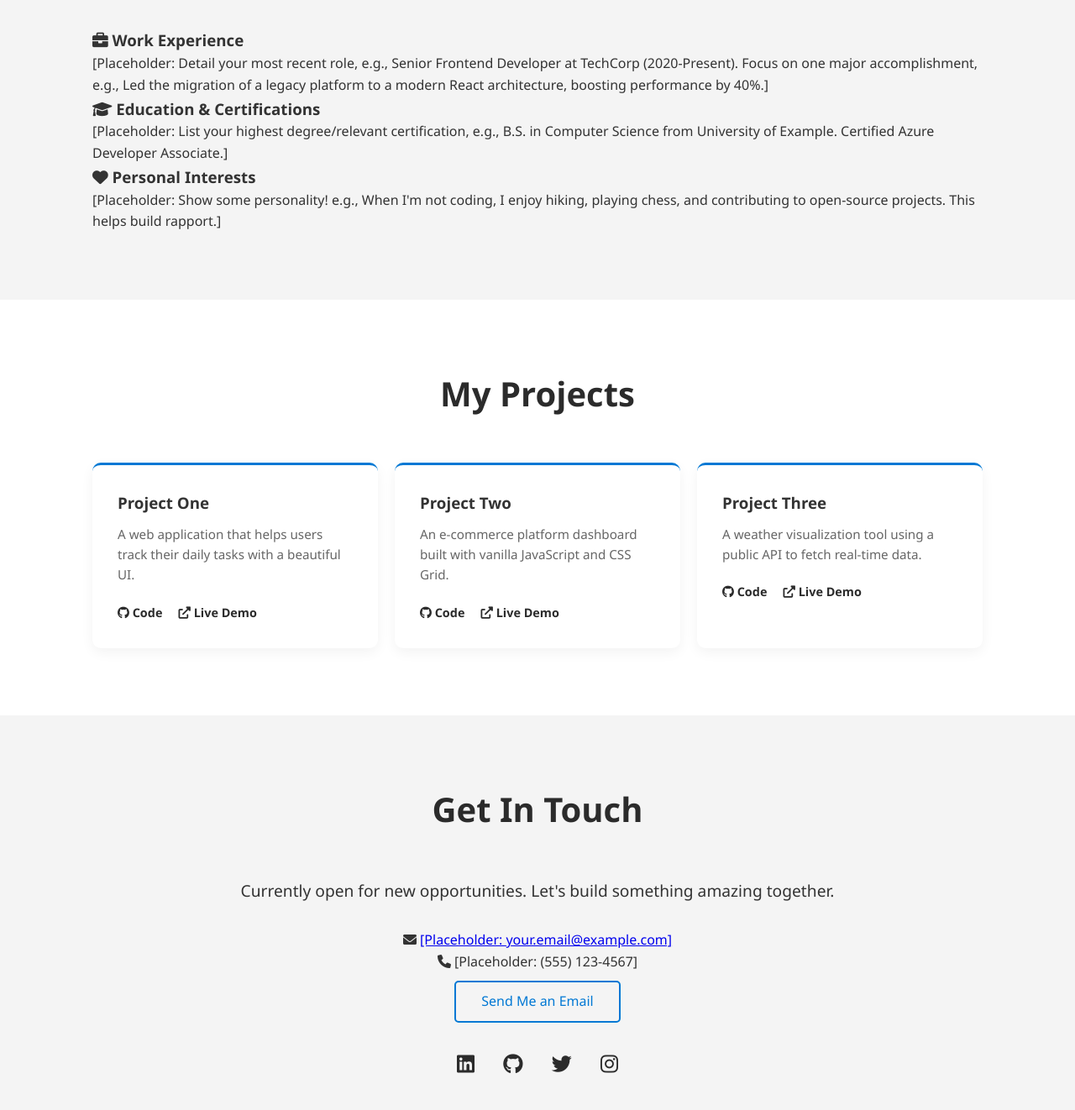
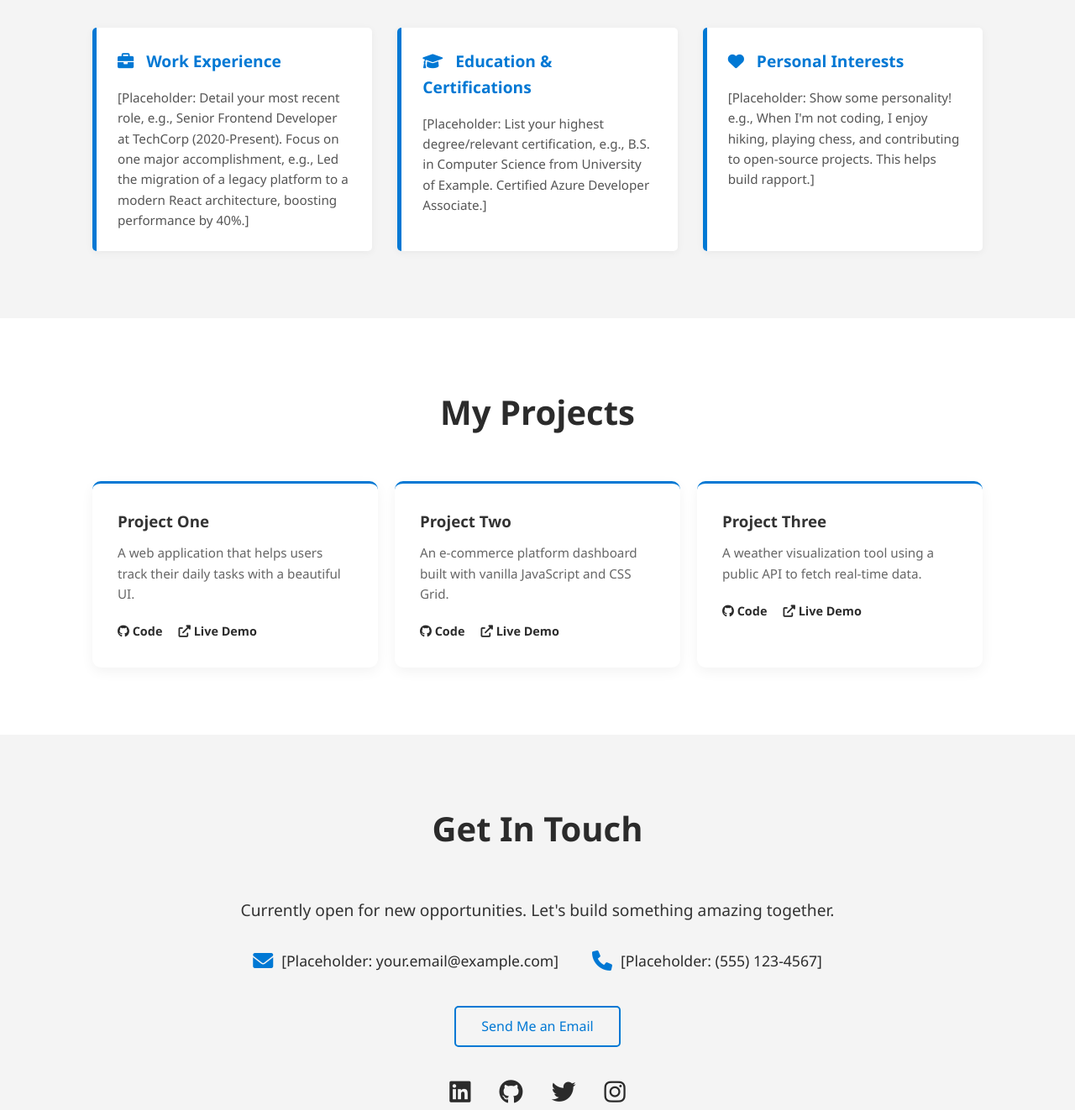
Before and after one commit to StupidityInc/Portfolio, a plain HTML site: page index.html in a window 1280 px wide. Shown: the part 1500-2822 px from the top of the page at 84% size. Drawn offline with Linux system fonts and the light colour scheme.

Commit message:
Enhance styles for details and contact sections
Added styles for the More About Me section and updated contact info layout.

```diff
--- a/styles.css
+++ b/styles.css
@@ -177,6 +177,43 @@ body {
   font-size: 0.9rem;
 }
 
+/* More About Me Section */
+.details-grid {
+    display: grid;
+    grid-template-columns: repeat(auto-fit, minmax(280px, 1fr));
+    gap: 30px;
+    text-align: left;
+}
+
+.detail-card {
+    background: #fff;
+    padding: 25px;
+    border-left: 5px solid var(--primary-color);
+    border-radius: 5px;
+    box-shadow: 0 2px 10px rgba(0,0,0,0.05);
+    transition: transform 0.2s;
+}
+
+.detail-card:hover {
+    transform: translateY(-5px);
+}
+
+.detail-card h3 {
+    color: var(--primary-color);
+    margin-bottom: 15px;
+    font-size: 1.2rem;
+}
+
+.detail-card h3 i {
+    margin-right: 10px;
+}
+
+.detail-card p {
+    color: #555;
+    font-size: 0.95rem;
+}
+
+
 /* Projects */
 .projects-grid {
   display: grid;
@@ -223,14 +260,44 @@ body {
 }
 
 /* Contact & Footer */
+#contact {
+  text-align: center;
+}
+
 .contact-text {
   text-align: center;
   margin-bottom: 30px;
   font-size: 1.2rem;
 }
 
-#contact {
-  text-align: center;
+/* New Contact Info Grid */
+.contact-info-grid {
+    display: flex;
+    justify-content: center;
+    gap: 40px;
+    margin-bottom: 30px;
+}
+
+.contact-item {
+    display: flex;
+    align-items: center;
+    font-size: 1.1rem;
+}
+
+.contact-item .icon {
+    font-size: 1.5rem;
+    color: var(--primary-color);
+    margin-right: 10px;
+}
+
+.contact-item a, .contact-item span {
+    text-decoration: none;
+    color: var(--secondary-color);
+}
+
+.contact-item a:hover {
+    text-decoration: underline;
+    color: var(--primary-color);
 }
 
 .social-icons {
@@ -239,13 +306,14 @@ body {
 
 .social-icons a {
   color: var(--secondary-color);
-  font-size: 1.5rem;
+  font-size: 1.8rem;
   margin: 0 15px;
   transition: var(--transition);
 }
 
 .social-icons a:hover {
   color: var(--primary-color);
+  transform: scale(1.1);
 }
 
 footer {
@@ -274,4 +342,9 @@ footer {
   .hero-content .name {
     font-size: 2.5rem;
   }
+
+  .contact-info-grid {
+      flex-direction: column;
+      gap: 20px;
+  }
 }
```
